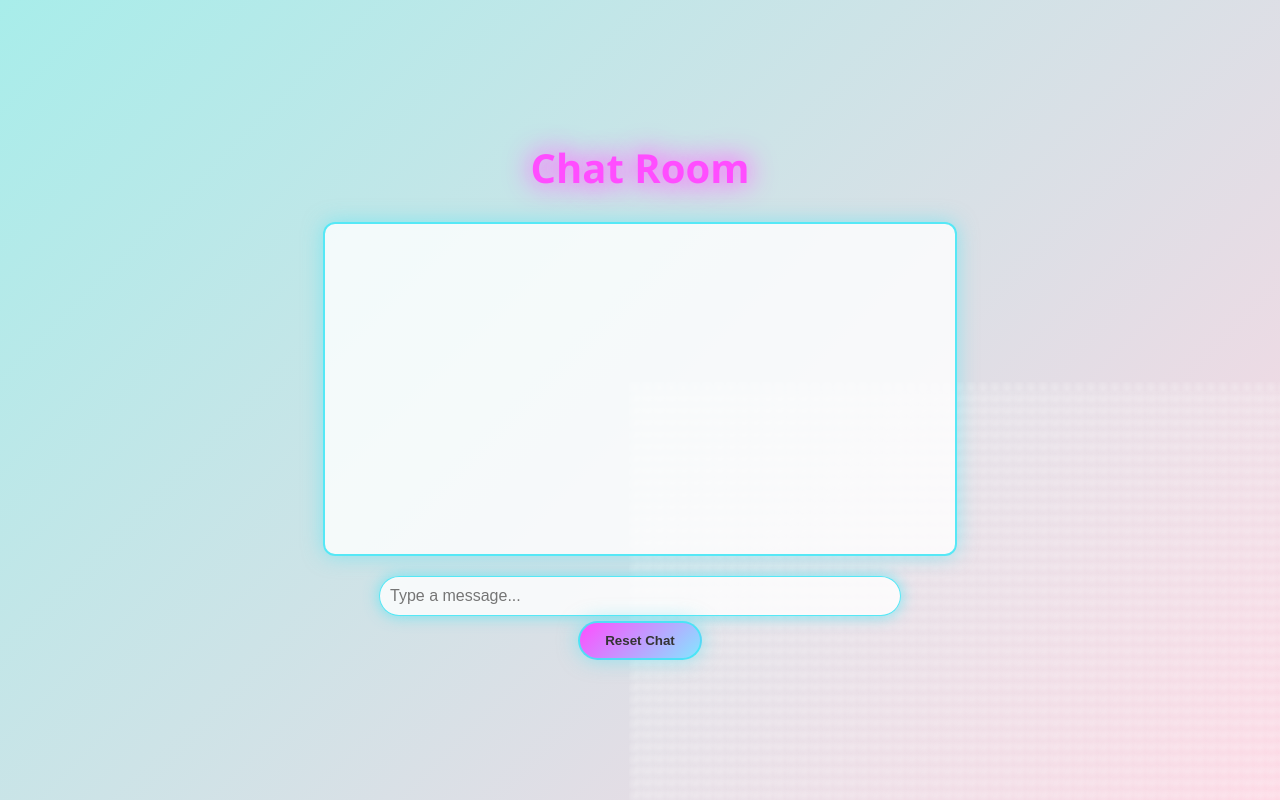
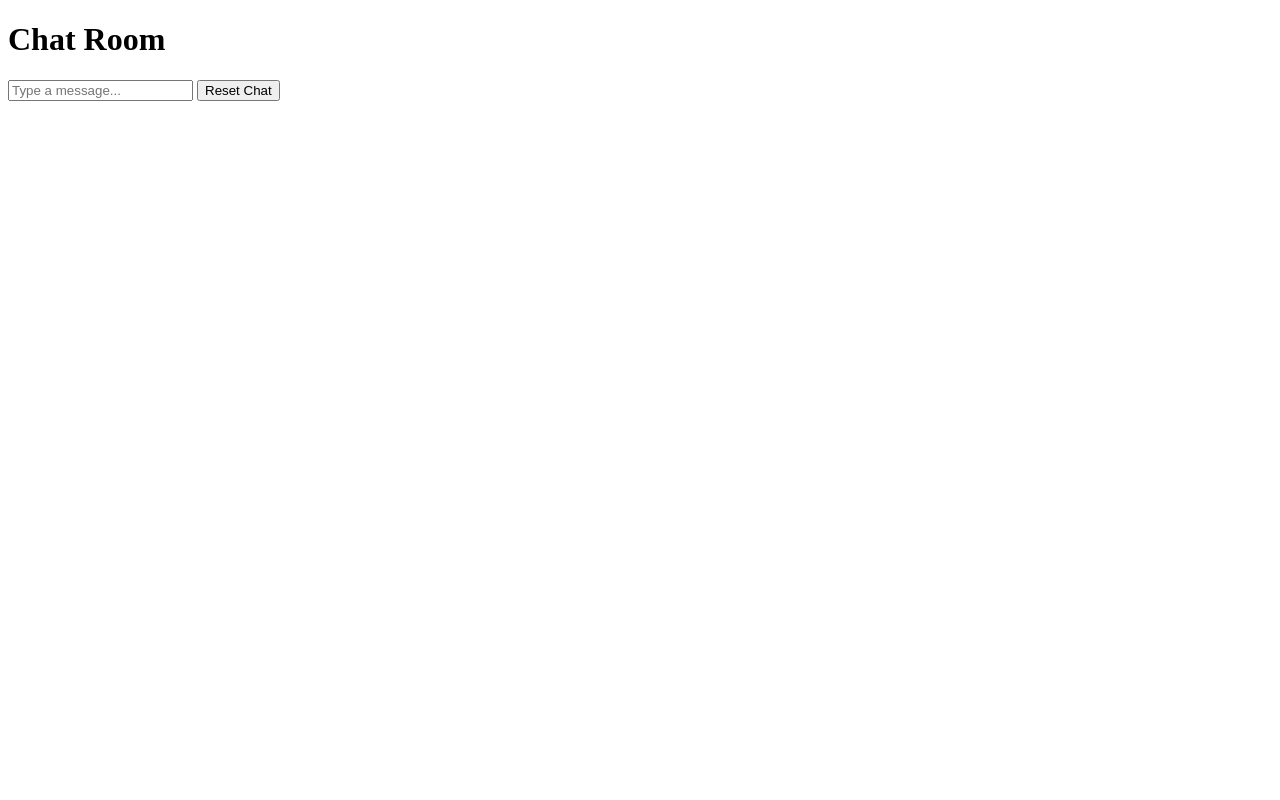
Before and after one commit to amindridi1/chatroom, a Flask app: page / in a window 1280 px wide. Run offline with Flask 2, Linux system fonts and the light colour scheme; data that the repository does not hold is empty.

Commit message:
Update index.html

```diff
--- a/templates/index.html
+++ b/templates/index.html
@@ -5,85 +5,9 @@
     <meta name="viewport" content="width=device-width, initial-scale=1.0">
     <title>Chat Room</title>
     <style>
-        /* Background gradient with brighter neon colours */
-        body {
-            font-family: 'Segoe UI', Tahoma, Geneva, Verdana, sans-serif;
-            background: linear-gradient(135deg, #a8edea, #fed6e3);
-            color: #FFFFFF;
-            display: flex;
-            flex-direction: column;
-            align-items: center;
-            justify-content: center;
-            overflow: hidden;
-            min-height: 100vh;
-            margin: 0;
-            position: relative;
-            perspective: 1000px;
-        }
+        /* Updated body and style settings from the previous example remain the same */
 
-        /* Particle effect layer */
-        #particles {
-            position: absolute;
-            top: 0;
-            left: 0;
-            width: 100%;
-            height: 100%;
-            overflow: hidden;
-            z-index: 0;
-            pointer-events: none;
-            background: transparent;
-        }
-
-        /* Lighter, animated particles */
-        @keyframes particles {
-            0% { transform: translate3d(0, 0, 0); }
-            100% { transform: translate3d(-150px, -250px, 0); }
-        }
-
-        #particles::before, #particles::after {
-            content: '';
-            position: absolute;
-            top: 50%;
-            left: 50%;
-            width: 200%;
-            height: 200%;
-            background: radial-gradient(circle, rgba(255,255,255,0.3), rgba(255,255,255,0));
-            background-size: 12px 12px;
-            animation: particles 90s linear infinite;
-        }
-        #particles::after {
-            animation-duration: 180s;
-            opacity: 0.7;
-        }
-
-        /* Header with vibrant glow */
-        h1 {
-            font-size: 2.5em;
-            color: #ff4dff;
-            text-shadow: 0 0 20px #ff4dff, 0 0 30px #ff85ff;
-            animation: glow 1.5s ease-in-out infinite alternate;
-            z-index: 2;
-            margin-top: 0;
-        }
-
-        /* Chat box with bright border */
-        #messages {
-            border: 2px solid rgba(68, 230, 245, 0.9);
-            padding: 15px;
-            width: 90%;
-            max-width: 600px;
-            height: 300px;
-            background: rgba(255, 255, 255, 0.8);
-            box-shadow: 0 0 20px rgba(68, 230, 245, 0.5);
-            overflow-y: auto;
-            margin-bottom: 15px;
-            border-radius: 12px;
-            position: relative;
-            z-index: 2;
-            color: #333;
-        }
-
-        /* Neon-glow effect for messages */
+        /* Updated message div to only apply animation to newly added messages */
         #messages div {
             background: rgba(68, 230, 245, 0.2);
             padding: 12px;
@@ -98,64 +22,20 @@
             transform: rotateY(5deg) translate3d(0, 10px, 0);
             transition: transform 0.3s ease;
         }
-        #messages div:hover {
-            transform: scale(1.1) rotateY(0);
-            box-shadow: 0 0 25px rgba(68, 230, 245, 0.8);
+        #messages div.new-message { /* Only apply animation for new messages */
+            opacity: 1;
+            animation: bubble 0.7s ease forwards;
         }
 
+        /* Keyframes for animations remain unchanged */
         @keyframes bubble {
             from { opacity: 0; transform: translateY(20px) scale(0.9); }
             to { opacity: 1; transform: translateY(0) scale(1); }
         }
-
-        /* Input box with light glow */
-        #input {
-            width: 80%;
-            max-width: 500px;
-            padding: 10px;
-            margin: 5px 0;
-            border-radius: 20px;
-            border: 1px solid rgba(68, 230, 245, 0.9);
-            outline: none;
-            background: rgba(255, 255, 255, 0.8);
-            color: #333;
-            box-shadow: 0 0 15px rgba(68, 230, 245, 0.7);
-            font-size: 1em;
-            transition: all 0.2s ease-in-out;
-            position: relative;
-            z-index: 2;
-        }
-        #input:focus {
-            box-shadow: 0 0 25px rgba(68, 230, 245, 1);
-            transform: scale(1.05);
-        }
-
-        /* Button with vibrant glow and hover effect */
-        button {
-            background: linear-gradient(135deg, #ff4dff, #85e6ff);
-            color: #333;
-            border: 2px solid rgba(68, 230, 245, 0.9);
-            padding: 10px 25px;
-            border-radius: 20px;
-            cursor: pointer;
-            font-weight: bold;
-            transition: transform 0.3s, box-shadow 0.3s;
-            box-shadow: 0 0 20px rgba(68, 230, 245, 0.5);
-            position: relative;
-            z-index: 2;
-        }
-        button:hover {
-            transform: scale(1.1);
-            box-shadow: 0 0 30px rgba(68, 230, 245, 0.9);
-        }
-
-        /* Glow animation for header */
-        @keyframes glow {
-            from { text-shadow: 0 0 20px #ff4dff, 0 0 30px #ff85ff; }
-            to { text-shadow: 0 0 30px #ff85ff, 0 0 40px #ff85ff; }
-        }
     </style>
     <script>
+        let lastMessageCount = 0;  // Track the number of messages
+
         async function sendMessage() {
             const input = document.getElementById('input');
             const message = input.value;
@@ -175,26 +55,38 @@
             const response = await fetch('/get_messages');
             const messages = await response.json();
             const messagesDiv = document.getElementById('messages');
-            messagesDiv.innerHTML = '';  // Clear current messages
+
+            // Check if message count has changed to avoid repeated animation
+            if (messages.length !== lastMessageCount) {
+                messagesDiv.innerHTML = '';  // Clear current messages only if new messages arrived
 
                 messages.forEach((msg, index) => {
                     const item = document.createElement('div');
                     item.textContent = msg;
                     item.style.setProperty('--index', index);
+
+                    // Add 'new-message' class only for newly loaded messages
+                    if (index >= lastMessageCount) {
+                        item.classList.add('new-message');
+                    }
+
                     messagesDiv.appendChild(item);
                 });
 
                 messagesDiv.scrollTop = messagesDiv.scrollHeight;  // Scroll to bottom
+                lastMessageCount = messages.length;  // Update message count
+            }
         }
 
         async function resetChat() {
             await fetch('/reset_chat', {
                 method: 'POST',
             });
+            lastMessageCount = 0;  // Reset message count on reset
             loadMessages();  // Reload messages after reset
         }
 
-        // Load messages every second to update chat in real time
+        // Load messages every second only if there are updates
         setInterval(loadMessages, 1000);
     </script>
 </head>
```
Lines whose indentation alone changed are shown as unchanged.
